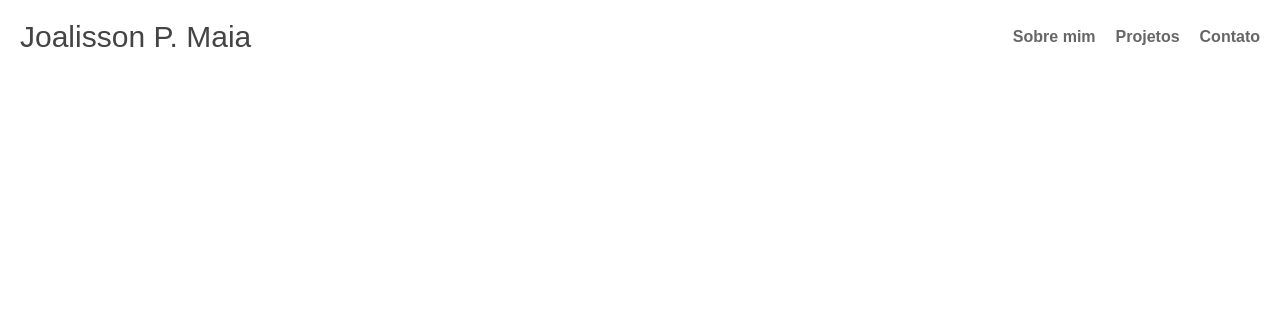
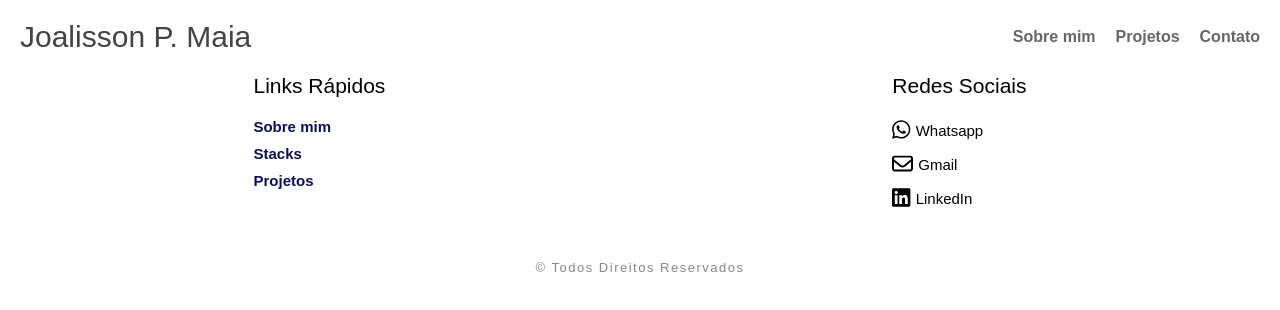
Before and after one commit to Namibo06/portifolio-angular, an Angular app: page / in a window 1280 px wide. Shown: the top 310 px of the page. Built offline with nearby package versions, Linux system fonts and the light colour scheme.

Commit message:
style:footer

```diff
--- a/src/app/components/footer/footer/footer.component.html
+++ b/src/app/components/footer/footer/footer.component.html
@@ -1 +1,40 @@
-<p>footer works!</p>
+<div class="footer-container">
+  <div class="footer-wraper">
+    <div class="links">
+      <div class="title">
+        <h2>Links Rápidos</h2>
+      </div><!--title-->
+
+      <ul>
+        <li>Sobre mim</li>
+        <li>Stacks</li>
+        <li>Projetos</li>
+      </ul>
+    </div><!--links-->
+
+    <div class="networks">
+      <div class="title">
+        <h2>Redes Sociais</h2>
+      </div><!--title-->
+
+      <div class="network-single">
+        <fa-icon [icon]="whatsapp"></fa-icon>
+        <span>Whatsapp</span>
+      </div><!--network-single-->
+
+      <div class="network-single">
+        <fa-icon [icon]="gmail"></fa-icon>
+        <span>Gmail</span>
+      </div><!--network-single-->
+
+      <div class="network-single">
+        <fa-icon [icon]="linkedIn"></fa-icon>
+        <span>LinkedIn</span>
+      </div><!--network-single-->
+    </div><!--networks-->
+  </div><!--footer-wraper-->
+
+  <div class="copyright">
+    <p>© Todos Direitos Reservados</p>
+  </div><!--copyright-->
+</div><!--footer-container-->
--- a/src/app/components/footer/footer/footer.component.sass
+++ b/src/app/components/footer/footer/footer.component.sass
@@ -0,0 +1,63 @@
+%footer-h2
+  font-size: 21px
+  font-weight: 300
+  padding-bottom: 20px
+
+%wraper
+  margin-bottom: 10px
+  cursor: pointer
+  transition: 0.2s
+
+div.footer-container
+  display: flex
+  flex-direction: column
+  transition: 1s
+  transition-timing-function: ease-in
+  font-family: Arial, Helvetica, sans-serif
+
+  div.footer-wraper
+    display: flex
+    flex-direction: row
+    justify-content: space-around
+
+    div.links
+      div.title
+        h2
+          @extend %footer-h2
+
+      ul
+        li
+          @extend %wraper
+          list-style-type: none
+          font-size: 15px
+          font-weight: bold
+          color: rgb(12,14,90)
+          &:hover
+            color: rgb(0,0,200)
+
+    div.networks
+      div.title
+        h2
+          @extend %footer-h2
+
+      div.network-single
+        @extend %wraper
+        display: flex
+        flex-direction: row
+        align-items: center
+
+        fa-icon
+          font-size: 21px
+          margin-right: 5px
+
+        span
+          font-size: 15px
+
+  div.copyright
+    text-align: center
+    padding-top: 40px
+
+    p
+      font-size: 13px
+      color: #888
+      letter-spacing: 1.5px
--- a/src/app/components/footer/footer/footer.component.ts
+++ b/src/app/components/footer/footer/footer.component.ts
@@ -1,4 +1,7 @@
 import { Component } from '@angular/core';
+import { IconDefinition } from '@fortawesome/fontawesome-svg-core';
+import {faFacebook,faLinkedin, faWhatsapp} from  '@fortawesome/free-brands-svg-icons';
+import { faEnvelope } from '@fortawesome/free-regular-svg-icons';
 
 @Component({
   selector: 'app-footer',
@@ -6,5 +9,9 @@ import { Component } from '@angular/core';
   styleUrl: './footer.component.sass'
 })
 export class FooterComponent {
+  whatsapp:IconDefinition=faWhatsapp;
+  linkedIn:IconDefinition=faLinkedin;
+  gmail:IconDefinition=faEnvelope;
 
+  constructor(){}
 }
--- a/src/app/pages/index/index/index.component.html
+++ b/src/app/pages/index/index/index.component.html
@@ -8,6 +8,6 @@
   </main>
 
   <footer>
-
+    <app-footer></app-footer>
   </footer>
 </div><!--index-container-->
```
Also changed, not shown: src/app/components/footer/footer.module.ts (+8 -2 lines), 1 other file (tests, documents, lock files or other folders).
